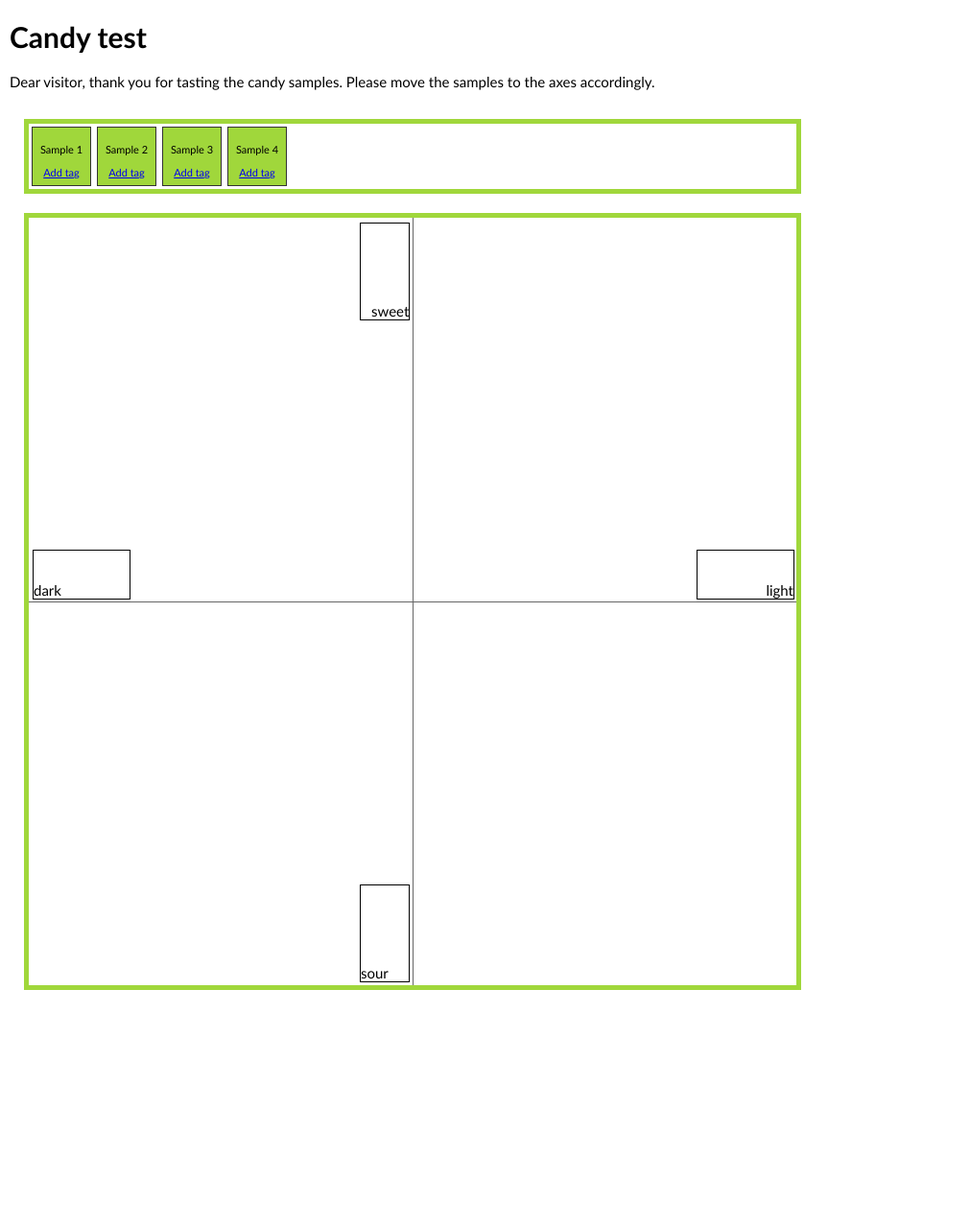
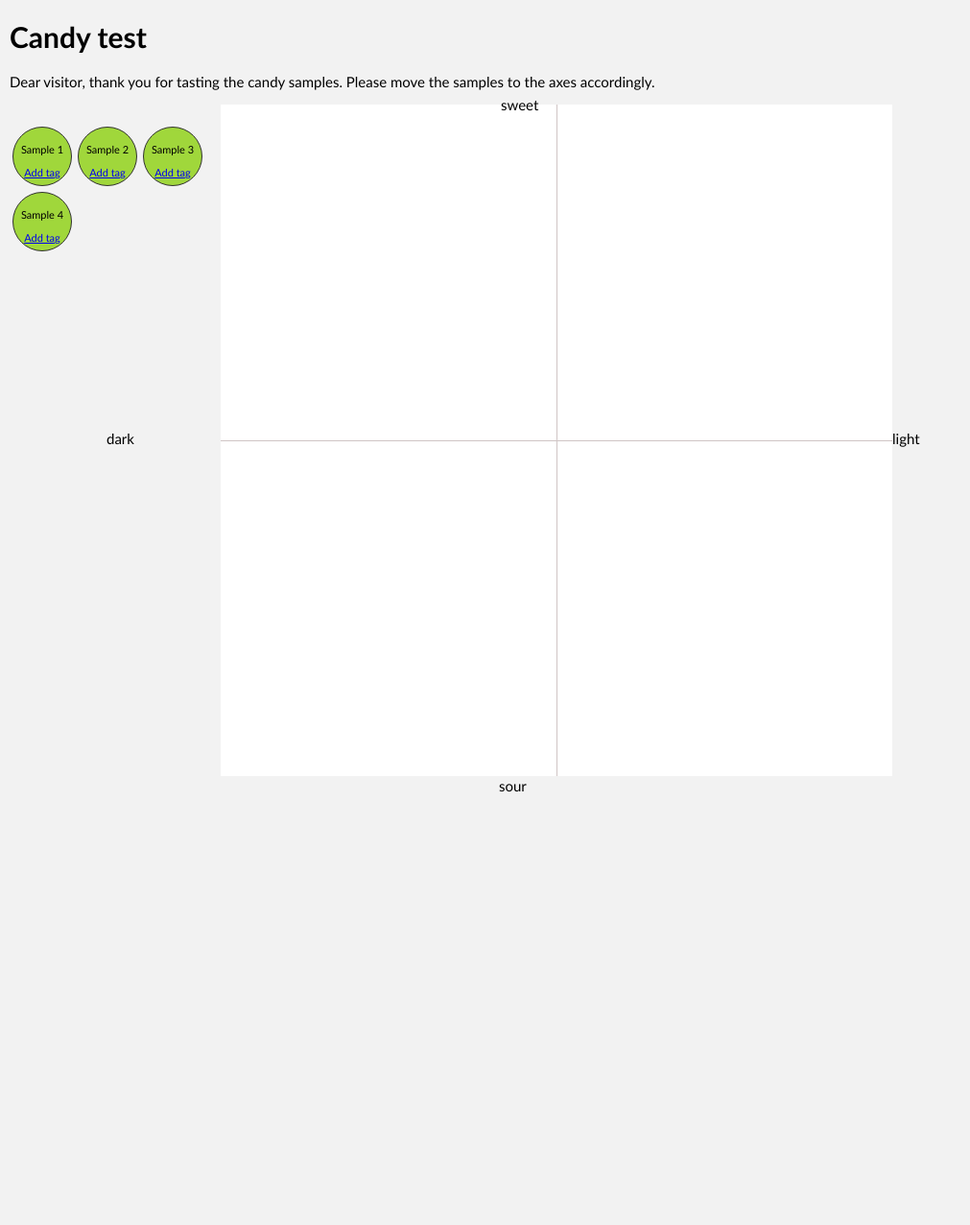
Before and after one commit to Esensorics/esenrosicsDevelopment, a PHP site: page / in a window 1280 px wide. Shown: the top 1277 px of the page at 96% size, without its empty margins (0-1011 px from the left). After the commit the page ends 826 px from the top, so only its background shows below. Run offline with PHP 8.4, Linux system fonts and the light colour scheme; some libraries are stand-ins or nearby versions.

Commit message:
The axis have been relocated
The text box where the name of the axis is placed is now here it should
be :)

```diff
--- a/Team/style.css
+++ b/Team/style.css
@@ -2,21 +2,52 @@ body {
 	font-family: "Trebuchet MS", "Helvetica", "Arial",  "Verdana", "sans-serif";
 	font-size: 15px;
 	margin: 10px;
+	background: #f2f2f2;
 }
 
+#everything {
+	width:100%;
+}
+#leftinfo {
+	float: left;
+	width:230px;
+	min-height:1000px;
+	z-index: -1;
+}
+#rightinfo {
+	float: left;
+	min-height:1000px;
+	z-index: -1;
+}
+
+#canvas {
+	float: left;
+	width:700px;
+	height:700px;
+	background: #fff;
+	z-index: -1;
+}
+#canvas .ui-state-hover {
+	border: 5px solid red;
+	background: #ccc;
+}
+
+#canvas .ui-state-active {
+	border: 5px solid blue;
+	background: #eee;
+}
+
+
 #drag_window {
-float: left;
-	margin: 10px;
-	border: 5px solid transparent ;
-	clear:both;
+	float: left;
+
 }
 
 #items {
-	width:800px;
+	width:220px;
 	float: left;
-	clear:both;
-	border: 5px solid #a0d73b;
 	z-index: 100;
+	margin-top: 20px;
 }
 
 #items .ui-selected {
@@ -38,6 +69,7 @@ float: left;
  	height: 50px;
  	padding: 5px;
  	border: 1px solid #333;
+ 	border-radius: 50%;
  	background: #a0d73b;
  	text-align: center;
  	vertical-align: top;
@@ -55,27 +87,6 @@ float: left;
  	font-size: 11px;
 }
 
-
-#canvas {
-	float: left;
-	width:800px;
-	height:800px;
-    margin-top: 20px;
-	border: 5px solid #a0d73b;
-	background: #fff;
-	clear:both;
-	z-index: -1;
-}
-#canvas .ui-state-hover {
-	border: 5px solid red;
-	background: #ccc;
-}
-
-#canvas .ui-state-active {
-	border: 5px solid blue;
-	background: #eee;
-}
-
 .add_tag_layer {
 	background: #3bd7ce;
 	width:100px;
@@ -91,80 +102,64 @@ float: left;
 }
 
 #axis_horisontal {
-	width: 800px;
+	width: 700px;
 	height: 1px;
 	position: relative;
-	margin-top: 399px;
-	border-bottom: 1px solid #666;
+	margin-top: 349px;
+	border-bottom: 1px solid #d0c5c5;
 }
 #axis_vertical {
 	width: 1px;
-	height: 800px;
+	height: 700px;
 	position: relative;
-	top: -401px;
-	margin-left: 399px;
-	border-right: 1px solid #666;
+	top: -351px;
+	margin-left: 349px;
+	border-right: 1px solid #d0c5c5;
 }
 #axisname_top {
-	display: table-cell;
-	width: 100px;
-	height: 50px;
+	display: cell;
+	width: 0px;
+	height: 0px;
 	position: relative;
-	top: -1171px;
-	left: 320px;
-	border: 1px solid #000;
-	text-align: right;
+	top: -1060px;
+	left: 292px;
+	border: 0px solid #000;
 	vertical-align: bottom;
-	 writing-mode:tb-rl;
-    -webkit-transform:rotate(270deg);
-    -moz-transform:rotate(270deg);
-    -o-transform: rotate(270deg);
-    -ms-transform:rotate(270deg);
-    transform: rotate(270deg);
 	z-index: 50;
 }
 
 #axisname_bottom {
-	display: table-cell;
-	width: 100px;
-	height: 50px;
+	display: cell;
+	width: 0px;
+	height: 0px;
 	position: relative;
-	top: -481px;
-	left: 218px;
-	border: 1px solid #000;
-	text-align: left;
+	top: -350px;
+	left: 290px;
+	border: 0px solid #000;
 	vertical-align: bottom;
-	 writing-mode:tb-rl;
-    -webkit-transform:rotate(270deg);
-    -moz-transform:rotate(270deg);
-    -o-transform: rotate(270deg);
-    -ms-transform:rotate(270deg);
-    transform: rotate(270deg);
 	z-index: 50;
 }
 
 #axisname_left {
-	display: table-cell;
-	width: 100px;
-	height: 50px;
+	display: cell;
+	width: 0px;
+	height: 0px;
 	position: relative;
-	top: -855px;
-	left: -200px;
-	border: 1px solid #000;
-	text-align: left;
+	top: -712px;
+	left: -119px;
+	border: 0px solid #000;
 	vertical-align: bottom;
 	z-index: 50;
 }
 
 #axisname_right {
-	display: table-cell;
-	width: 100px;
-	height: 50px;
+	display: cell;
+	width: 0px;
+	height: 0px;
 	position: relative;
-	top: -855px;
-	left: 390px;
-	border: 1px solid #000;
-	text-align: right;
+	top: -712px;
+	left: 700px;
+	border: 0px solid #000;
 	vertical-align: bottom;
 	z-index: 50;
 }
```
